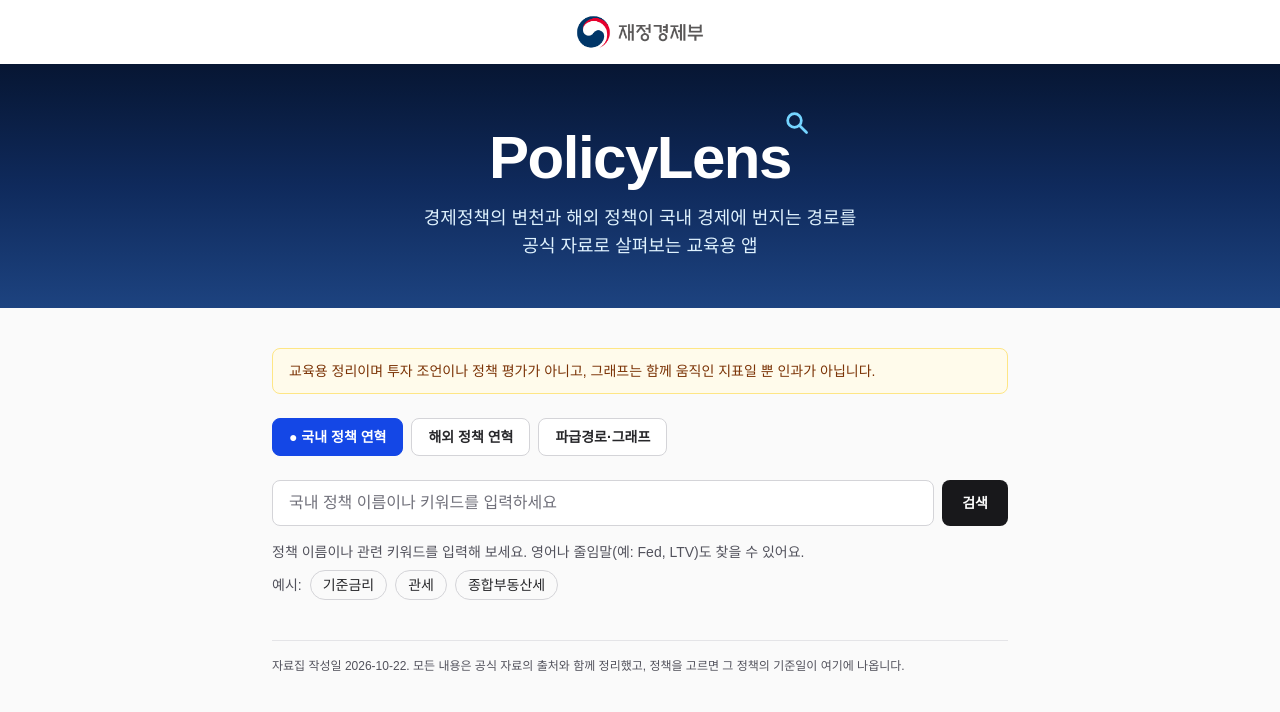
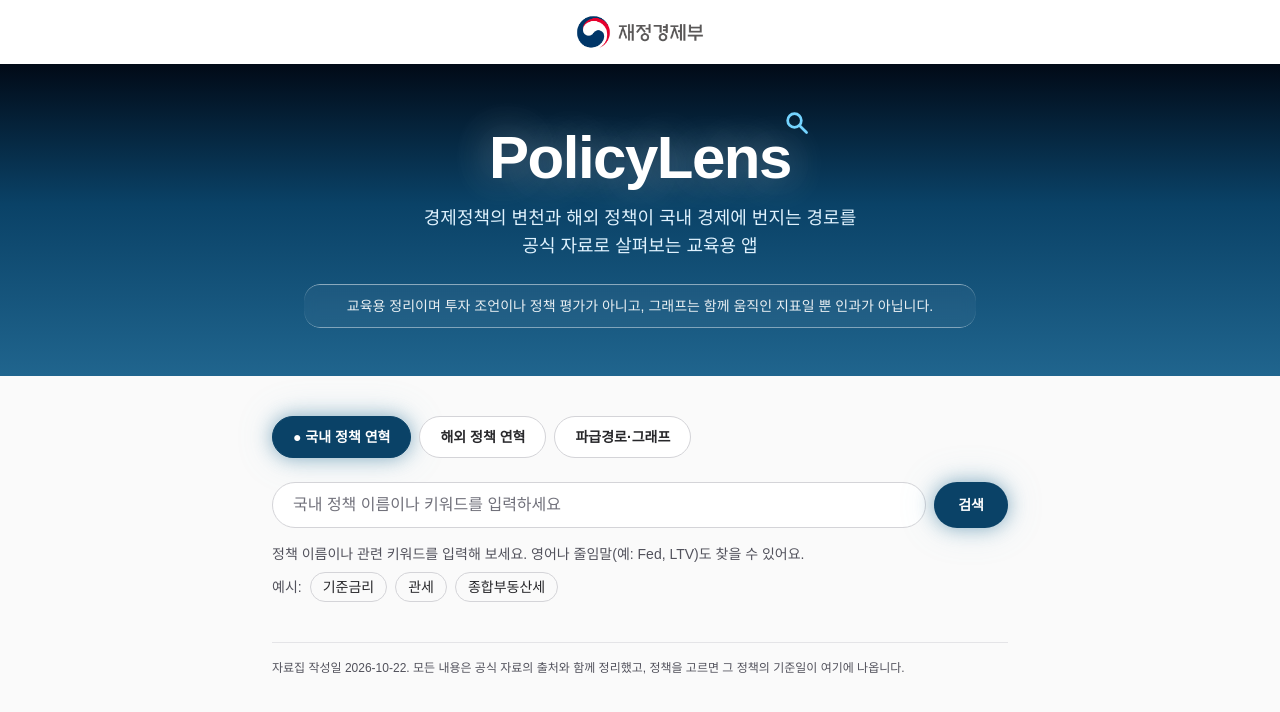
Before and after one commit to lke35635-sys/policylens, a Next.js app: page / in a window 1280 px wide. Shown: the top 712 px of the page. Built offline with nearby package versions, Linux system fonts and the light colour scheme.

Commit message:
머리말에 네이비~푸른 그라데이션, 유리 안내 띠, 글자 빛 번짐, 알약 버튼 디자인을 적용함
Co-Authored-By: Claude Sonnet 5.5 <noreply@anthropic.com>

```diff
--- a/src/app/globals.css
+++ b/src/app/globals.css
@@ -25,3 +25,53 @@ body {
   /* 한국어 글자가 시스템 기본 글꼴로 넘어가도 읽기 좋도록 한글 글꼴을 뒤에 둔다 */
   font-family: Arial, Helvetica, "Apple SD Gothic Neo", "Malgun Gothic", sans-serif;
 }
+
+/* ---- 머리말 디자인 (Serene 디자인 프롬프트에서 가져온 유리 효과·빛 번짐·알약 버튼 빛) ---- */
+
+/* 반투명 유리: 어두운 배경 위에서 테두리만 은은하게 빛난다 */
+.liquid-glass {
+  background: rgba(255, 255, 255, 0.04);
+  background-blend-mode: luminosity;
+  backdrop-filter: blur(6px);
+  -webkit-backdrop-filter: blur(6px);
+  border: none;
+  box-shadow: inset 0 1px 1px rgba(255, 255, 255, 0.12);
+  position: relative;
+  overflow: hidden;
+}
+
+.liquid-glass::before {
+  content: "";
+  position: absolute;
+  inset: 0;
+  border-radius: inherit;
+  padding: 1.4px;
+  background: linear-gradient(
+    180deg,
+    rgba(255, 255, 255, 0.45) 0%,
+    rgba(255, 255, 255, 0.15) 20%,
+    rgba(255, 255, 255, 0) 40%,
+    rgba(255, 255, 255, 0) 60%,
+    rgba(255, 255, 255, 0.15) 80%,
+    rgba(255, 255, 255, 0.45) 100%
+  );
+  -webkit-mask: linear-gradient(#fff 0 0) content-box, linear-gradient(#fff 0 0);
+  -webkit-mask-composite: xor;
+  mask-composite: exclude;
+  pointer-events: none;
+}
+
+/* 글자 뒤로 번지는 은은한 빛 */
+.text-glow {
+  text-shadow: 0 0 40px rgba(255, 255, 255, 0.4), 0 0 80px rgba(255, 255, 255, 0.2), 0 0 120px rgba(255, 255, 255, 0.1);
+}
+
+/* 알약 버튼 둘레의 빛 (밝은 바탕에서도 보이도록 푸른빛) */
+.button-glow {
+  box-shadow: 0 0 18px rgba(32, 101, 142, 0.45), 0 0 36px rgba(107, 173, 196, 0.25);
+}
+
+/* 머리말 배경: 어두운 네이비에서 푸른색으로 */
+.hero-gradient {
+  background: linear-gradient(180deg, #010a17 0%, #0a4267 45%, #20658e 100%);
+}
--- a/src/app/page.tsx
+++ b/src/app/page.tsx
@@ -28,8 +28,8 @@ export default function Home() {
       </div>
 
       {/* ① 머리말: 네이비 그라데이션 띠, 가운데 정렬 */}
-      <header className="bg-gradient-to-b from-[#071633] via-[#0f2a5c] to-[#1d4380] px-4 pb-10 pt-14 text-center sm:pb-12 sm:pt-16">
-        <h1 aria-label="PolicyLens" className="text-5xl font-bold tracking-tight text-white sm:text-6xl">
+      <header className="hero-gradient px-4 pb-10 pt-14 text-center sm:pb-12 sm:pt-16">
+        <h1 aria-label="PolicyLens" className="text-glow text-5xl font-bold tracking-tight text-white sm:text-6xl">
           <span aria-hidden="true">
             PolicyLen
             <span className="relative inline-block">
@@ -42,17 +42,19 @@ export default function Home() {
           <br />
           공식 자료로 살펴보는 교육용 앱
         </p>
+
+        {/* ② 안내 띠: 머리말 안의 유리 알약 (모든 화면에 항상 보인다) */}
+        <p
+          role="note"
+          className="liquid-glass mx-auto mt-6 max-w-2xl break-keep rounded-2xl px-5 py-3 text-sm text-white/90"
+        >
+          {NOTICE_TEXT}
+        </p>
       </header>
 
       <div className="flex flex-1 flex-col items-center">
         <main className="flex w-full max-w-3xl flex-1 flex-col gap-6 px-4 py-8 sm:py-10">
-          {/* ② 안내 띠 (모든 화면에 항상 보인다) */}
-          <p
-            role="note"
-            className="break-keep rounded-lg border border-amber-200 bg-amber-50 px-4 py-3 text-sm text-amber-900 dark:border-amber-900/60 dark:bg-amber-950/40 dark:text-amber-100"
-          >
-            {NOTICE_TEXT}
-          </p>
+
 
           {/* ③ 보기 버튼 · ④ 검색창 · ⑤ 본문 · ⑥ 바닥 */}
           <PolicyLensApp policies={CORPUS.policies} governments={CORPUS.governments} transmission={CORPUS.transmission} graphs={graphs} />
--- a/src/components/SearchBox.tsx
+++ b/src/components/SearchBox.tsx
@@ -33,11 +33,11 @@ export function SearchBox(props: SearchBoxProps) {
           onChange={(e) => onDraftChange(e.target.value)}
           placeholder={placeholder}
           aria-label={label}
-          className="min-w-0 flex-1 rounded-lg border border-zinc-300 bg-white px-4 py-2.5 text-base text-zinc-900 placeholder:text-zinc-500 focus-visible:outline-2 focus-visible:outline-offset-2 focus-visible:outline-blue-600 dark:border-zinc-700 dark:bg-zinc-900 dark:text-zinc-50"
+          className="min-w-0 flex-1 rounded-full border border-zinc-300 bg-white px-5 py-2.5 text-base text-zinc-900 placeholder:text-zinc-500 focus-visible:outline-2 focus-visible:outline-offset-2 focus-visible:outline-blue-600 dark:border-zinc-700 dark:bg-zinc-900 dark:text-zinc-50"
         />
         <button
           type="submit"
-          className="shrink-0 rounded-lg bg-zinc-900 px-5 py-2.5 text-sm font-semibold text-white hover:bg-zinc-700 focus-visible:outline-2 focus-visible:outline-offset-2 focus-visible:outline-blue-600 dark:bg-zinc-100 dark:text-zinc-900 dark:hover:bg-zinc-300"
+          className="button-glow shrink-0 rounded-full bg-[#0a4267] px-6 py-2.5 text-sm font-semibold text-white hover:bg-[#20658e] focus-visible:outline-2 focus-visible:outline-offset-2 focus-visible:outline-blue-600"
         >
           검색
         </button>
--- a/src/components/ViewButtons.tsx
+++ b/src/components/ViewButtons.tsx
@@ -12,9 +12,9 @@ export function ViewButtons({ view, onSelect }: { view: View; onSelect: (view: V
             type="button"
             aria-pressed={active}
             onClick={() => onSelect(v)}
-            className={`rounded-lg border px-4 py-2 text-sm font-semibold transition-colors focus-visible:outline-2 focus-visible:outline-offset-2 focus-visible:outline-blue-600 ${
+            className={`rounded-full border px-5 py-2.5 text-sm font-semibold transition-colors focus-visible:outline-2 focus-visible:outline-offset-2 focus-visible:outline-blue-600 ${
               active
-                ? "border-blue-700 bg-blue-700 text-white"
+                ? "button-glow border-[#0a4267] bg-[#0a4267] text-white"
                 : "border-zinc-300 bg-white text-zinc-800 hover:bg-zinc-100 dark:border-zinc-700 dark:bg-zinc-900 dark:text-zinc-100 dark:hover:bg-zinc-800"
             }`}
           >
```
